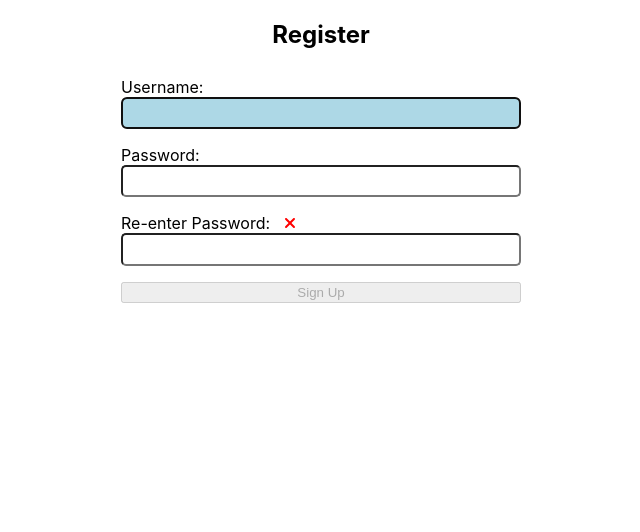
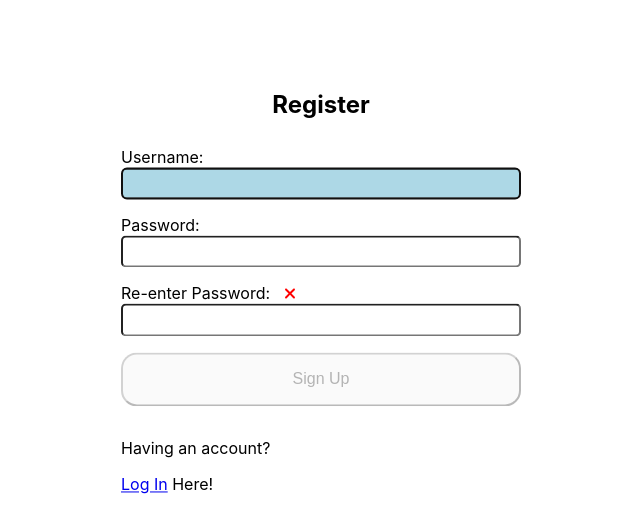
Before and after one commit to opheliah95/hacktoberfest, a React (Create React App) app: page / in a window 1280 px wide. Shown: the top 532 px of the page, without its empty margins (319-959 px from the left). Built offline with nearby package versions, Linux system fonts and the light colour scheme.

Commit message:
basic button styling

```diff
--- a/src/Register.js
+++ b/src/Register.js
@@ -59,7 +59,7 @@ const Register = () => {
 
 
     return (
-        <section>
+        <section className="app-form">
             <p ref={errRef} className={errMsg ? "errmsg" : "offscreen"} aria-live="assertive">{errMsg}</p>
             <h1>Register</h1>
             <form>
@@ -93,7 +93,7 @@ const Register = () => {
                                 : "offscreen"
                         }
                     >
-                         <FontAwesomeIcon icon={faInfoCircle}
+                        <FontAwesomeIcon icon={faInfoCircle}
                             style={{ marginRight: "0.5em" }} />
                         Username needs to be 4 to 24 characters.
                         <br />
@@ -129,7 +129,7 @@ const Register = () => {
                                 : "offscreen"
                         }
                     >
-                         <FontAwesomeIcon icon={faInfoCircle}
+                        <FontAwesomeIcon icon={faInfoCircle}
                             style={{ marginRight: "0.5em" }} />
                         Your Password needs to be 8 characters at least
                         <br />
@@ -173,6 +173,12 @@ const Register = () => {
                 <div className="labelField">
                     <button disabled={!validName || !validPwd || !validPwd}> Sign Up</button>
                 </div>
+                <div className="labelField">
+                    <div className="signin">
+                    <p>Having an account? </p>
+                    <p><a href="#">Log In</a> Here!</p>
+                    </div>
+                </div>
             </form>
         </section >
     )
--- a/src/index.css
+++ b/src/index.css
@@ -10,6 +10,13 @@ body {
 code {
   font-family: source-code-pro, Menlo, Monaco, Consolas, 'Courier New',
     monospace;
+}
+
+.app-form {
+  position: absolute;
+  top: 20%;
+  left: 50%;
+  transform: translate(-50%, -20%);
 }
 
 .hide {
@@ -55,13 +62,13 @@ input:focus {
   text-align: start;
   visibility: visible;
 }
-.labelField> span > .inline-icon {
-  padding-right: 10px;
-  background-color: aqua;
+
+.labelField .signin {
+  text-align: left;
 }
 
-form {
-  position: absolute;
-  left: 50%;
-  transform: translate(-50%, 0)
+.labelField button {
+  padding: 1em;
+  font-size: 1em;
+  border-radius: 1em;
 }
```
